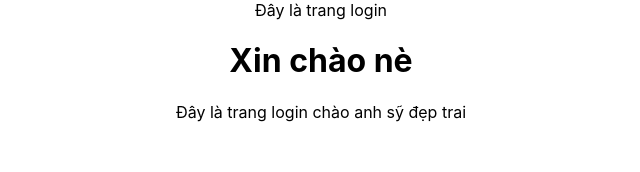
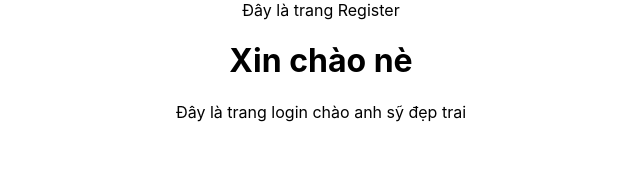
Before and after one commit to trandinhsi/train-git, a React (Create React App) app: page / in a window 1280 px wide. Shown: the top 172 px of the page, without its empty margins (319-959 px from the left). Built offline with nearby package versions, Linux system fonts and the light colour scheme.

Commit message:
update register

```diff
--- a/src/App.js
+++ b/src/App.js
@@ -1,11 +1,11 @@
 import logo from './logo.svg';
 import './App.css';
-import Login from '../src/SiTD/Login';
-
+//import Login from '../src/SiTD/Login';
+import Register from '../src/SiTD/Register';
 function App() {
   return (
     <div className="App">
-      <Login/>
+      <Register/>
 
     </div>
   );
--- /dev/null
+++ b/src/SiTD/Register.js
@@ -0,0 +1,17 @@
+
+
+
+function Register() {
+  return (
+    <div className="Register">
+
+        <div>Đây là trang Register</div>
+        <h1>Xin chào nè</h1>
+
+        <div>Đây là trang login chào anh sỹ đẹp trai</div>
+
+    </div>
+  );
+}
+
+export default Register;
```
